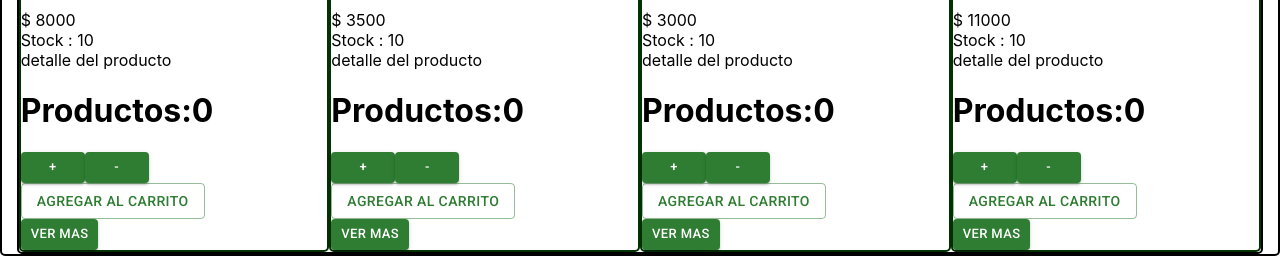
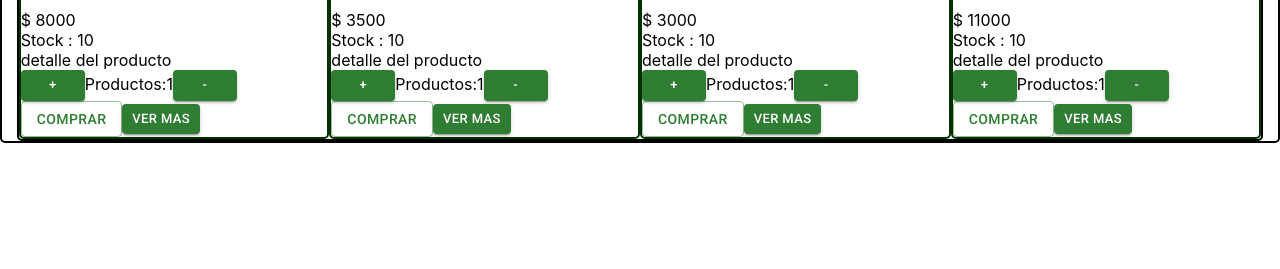
Before and after one commit to AlexisPalavecino/ecommerceReact, a React (Create React App) app: page / in a window 1280 px wide. Shown: the part 418-687 px from the top of the page. Built offline with nearby package versions, Linux system fonts and the light colour scheme.

Commit message:
ajustes itemCount

```diff
--- a/src/components/Item.jsx
+++ b/src/components/Item.jsx
@@ -1,6 +1,6 @@
 //import { padding } from '@mui/system'
 import React from 'react'
-import ItemCount2 from './ItemCount'
+import ItemCount from './ItemCount'
 //import { Link, RouterLink} from 'react-router-dom'
 import { Button } from '@mui/material'
 import { useNavigate } from 'react-router-dom'
@@ -23,7 +23,7 @@ const Item = ({product}) => {
 			<div>
 				{detail}
       </div>
-      <ItemCount2/>
+      <ItemCount/>
       <Button variant="contained" color="success" size="small" onClick={()=>navegar(`/detalle/${id}`)}>Ver Mas</Button>
       {/* <Link variant="contained" color="success" size="small" to={`/detalle/${id}`}>Ver Mas</Link> */}
 
--- a/src/components/ItemCount.jsx
+++ b/src/components/ItemCount.jsx
@@ -1,46 +1,83 @@
 import { Button } from '@mui/material';
 import { useState } from 'react';
+import { useCart } from '../context/CartContext';
 
 
 
-export default function ItemCount() {
-  const [valorInicial, setvalorInicial] = useState(0);
+
+export default function ItemCount({onAdd}) {
+  const[count, setCount]= useState(1)
+  const [initial, setInitial] = useState(1);
   const [stock, setStock] = useState(10)
 
-  const onAdd =() =>{
-    if (valorInicial < stock){
-      setvalorInicial(valorInicial + 1);
-      }else{
-          alert('No tenemos más stock')
-      }
-  }
+
+
   const restar =() =>{
-    if (valorInicial > 0){
-      setvalorInicial(valorInicial - 1);
+    if (count > initial){
+      setCount(count - 1);
   }
   }
 
-  const agregar = () =>{
-    alert(`Se agregaron ${valorInicial}`);
+  const sumar = () =>{
+    if (count < stock){
+        setCount(count + 1);
+    }
 
-  };
+  }
 
 
     return (
+    <>
     <div>
-        <h1>Productos:{valorInicial}</h1>
-        <Button variant="contained" color="success" size="small"onClick={onAdd}
-        >+</Button>
 
-         <Button variant="contained" color="success" size="small"onClick={restar}
+        <Button variant="contained" color="success" size="small"onClick={sumar}>+</Button>
+        <span>Productos:{count}</span>
+         <Button variant="contained" color="success" size="small"onClick={restar}>-</Button> <br />
+    </div>
+        <Button variant="outlined" color="success" onClick={onAdd}>Comprar</Button>
 
-        >-</Button> <br />
-
-        <Button variant="outlined" color="success" onClick={()=>{
-            if (valorInicial > 0){
-               agregar();
-                    }
-        }}>Agregar al Carrito</Button>
-    </div>
+    </>
   )
 }
+
+// export default function ItemCount() {
+//   const [valorInicial, setvalorInicial] = useState(0);
+//   const [stock, setStock] = useState(10)
+
+//   const onAdd =() =>{
+//     if (valorInicial < stock){
+//       setvalorInicial(valorInicial + 1);
+//       }else{
+//           alert('No tenemos más stock')
+//       }
+//   }
+//   const restar =() =>{
+//     if (valorInicial > 0){
+//       setvalorInicial(valorInicial - 1);
+//   }
+//   }
+
+//   const agregar = () =>{
+//     alert(`Se agregaron ${valorInicial}`);
+
+//   };
+
+
+//     return (
+//     <div>
+//         <h1>Productos:{valorInicial}</h1>
+//         <Button variant="contained" color="success" size="small"onClick={onAdd}
+//         >+</Button>
+
+//          <Button variant="contained" color="success" size="small"onClick={restar}
+
+//         >-</Button> <br />
+
+//         <Button variant="outlined" color="success" onClick={()=>{
+//             if (valorInicial > 0){
+//                agregar();
+//                     }
+//         }}>Agregar al Carrito</Button>
+//     </div>
+//   )
+// }
--- a/src/components/ItemDetail.jsx
+++ b/src/components/ItemDetail.jsx
@@ -1,13 +1,13 @@
 //import { padding } from '@mui/system'
-//import ItemCount from './ItemCount'
+import ItemCount from './ItemCount'
 import { Button } from "@mui/material"
 import { useState } from "react"
 import { useNavigate } from "react-router-dom"
-import ItemCount2 from "../Test/ItemCount2"
+//import ItemCount2 from "../Test/ItemCount2"
 import { useCart } from "../context/CartContext"
 
-const ItemDetail = ({productDetail}) => {
-  const[count, setCount]= useState(1)
+const ItemDetail = ({productDetail, count}) => {
+  //const[count, setCount]= useState(1)
   const [compra, setCompra]= useState(false)
   const navergar = useNavigate()
   const {addItem}=useCart()
@@ -30,8 +30,11 @@ return (
 			<div>Stock : {stock}</div>
 			<div>
 				{detail}
-			</div>
+			{/* </div>
       {!compra ? <ItemCount2 stock={stock} initial={1} onAdd={onAdd} count={count} setCount={setCount}/> :
+        <div> */}
+        </div>
+      {!compra ? <ItemCount onAdd={onAdd}/> :
         <div>
         <Button onClick={()=>navergar('/cart')}> Ir al carrito</Button>
         <Button onClick={()=>navergar('/')}> Seguir comprando</Button>
```
